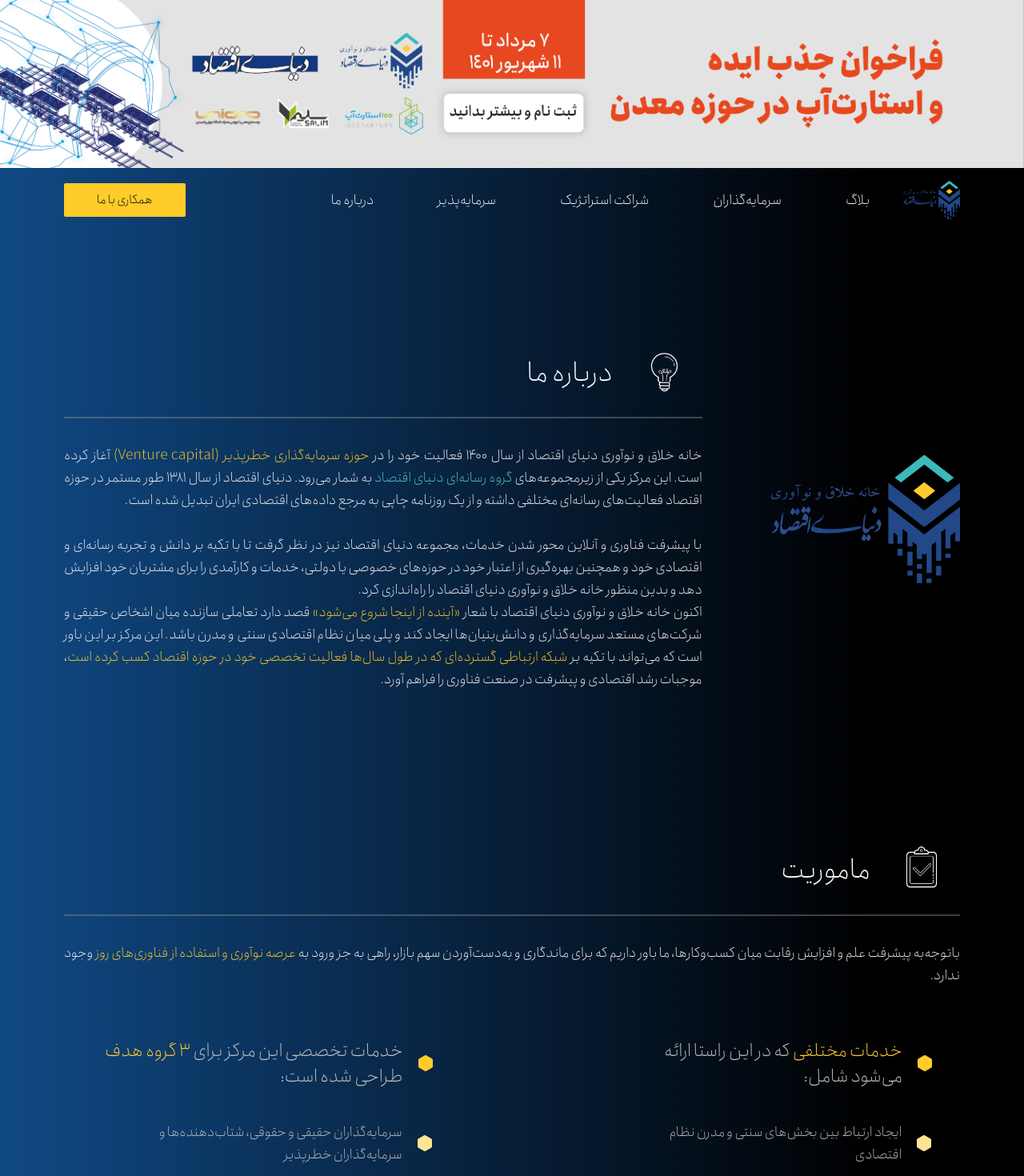
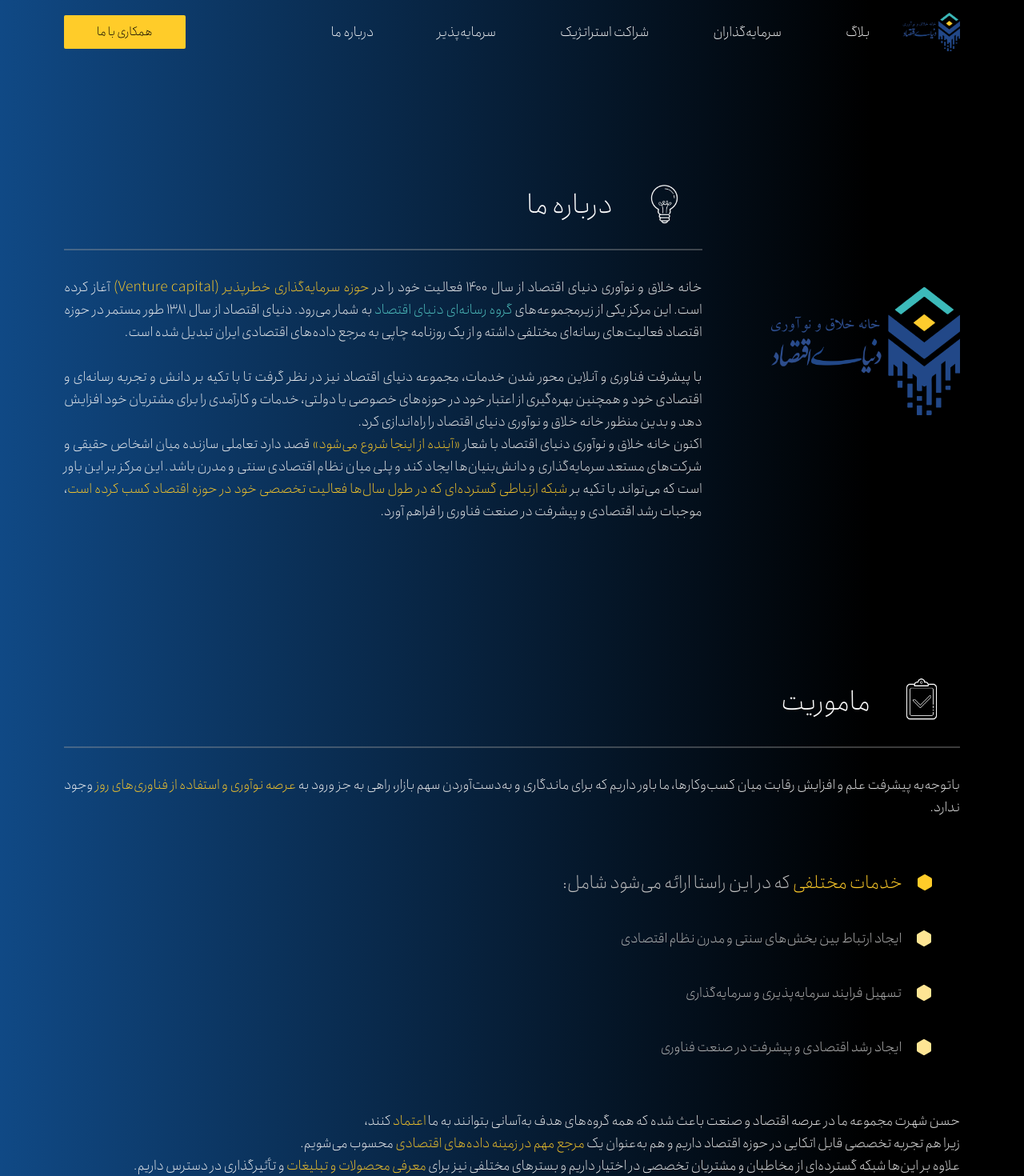
Before and after one commit to MaryamTaslimi/de-front, a Next.js app: page /about-us in a window 1280 px wide. Shown: the top 1470 px of the page at 80% size. Built offline with nearby package versions, Linux system fonts and the light colour scheme; what tailwindcss-rtl would draw is missing.

Commit message:
updates, banner done

```diff
--- a/components/AboutUs/Mission.js
+++ b/components/AboutUs/Mission.js
@@ -33,9 +33,9 @@ export default function Mission() {
                     <MissionStack
                         title = {1} bodyItems = {stack1}/>
 
-                    <MissionStack
-                        title = {2}
-                        bodyItems = {stack2}/>
+                    {/*<MissionStack*/}
+                    {/*    title = {2}*/}
+                    {/*    bodyItems = {stack2}/>*/}
                 </div>
 
                 <p className = {"text-justify font-light text-shades-20 text-sm md:text-lg"}>
--- a/components/Common/Header.js
+++ b/components/Common/Header.js
@@ -16,8 +16,6 @@ const navigation = [
 export default function Header({transparent}) {
     const [hamburger, setHamburger] = useState(false);
     return (
-        <div>
-            <BannerHeader/>
             <header className = {"py-4 md:py-12 lg:py-4 px-4 md:px-20" + (transparent ? "" : "bg-white")}>
                 <nav className = "hidden lg:block" aria-label = "Top">
                     <div
@@ -118,6 +116,5 @@ export default function Header({transparent}) {
                 </div>
 
             </header>
-        </div>
     )
 }
--- a/components/Common/HeroInner.js
+++ b/components/Common/HeroInner.js
@@ -3,6 +3,7 @@ import Header from "./Header";
 import Chevron from "./Chevron";
 
 import {useRef} from "react";
+import BannerHeader from "./BannerHeader";
 
 export default function HeroInner({number, title, body}) {
     const colorClass = useRef(styles.heroContainer);
@@ -20,6 +21,7 @@ export default function HeroInner({number, title, body}) {
 
     return (
         <div className = {"flex flex-col"}>
+            <BannerHeader/>
             <div className={"lg:hidden"}>
                 <Header transparent = {true}/>
             </div>
--- a/components/Home/Hero.js
+++ b/components/Home/Hero.js
@@ -2,11 +2,12 @@ import Header from "../Common/Header";
 import HeroText from "./HeroText";
 import styles from "/styles/Home.module.css"
 import Chevron from "../Common/Chevron";
-import Image from "next/image"
+import BannerHeader from "../Common/BannerHeader";
 
 export default function Hero() {
     return (
         <div>
+            <BannerHeader/>
             <div className = {"hidden lg:flex flex-col"}>
                 <div className = {styles.heroContainer + " flex flex-col"}>
                     <Header transparent = {true}/>
```
